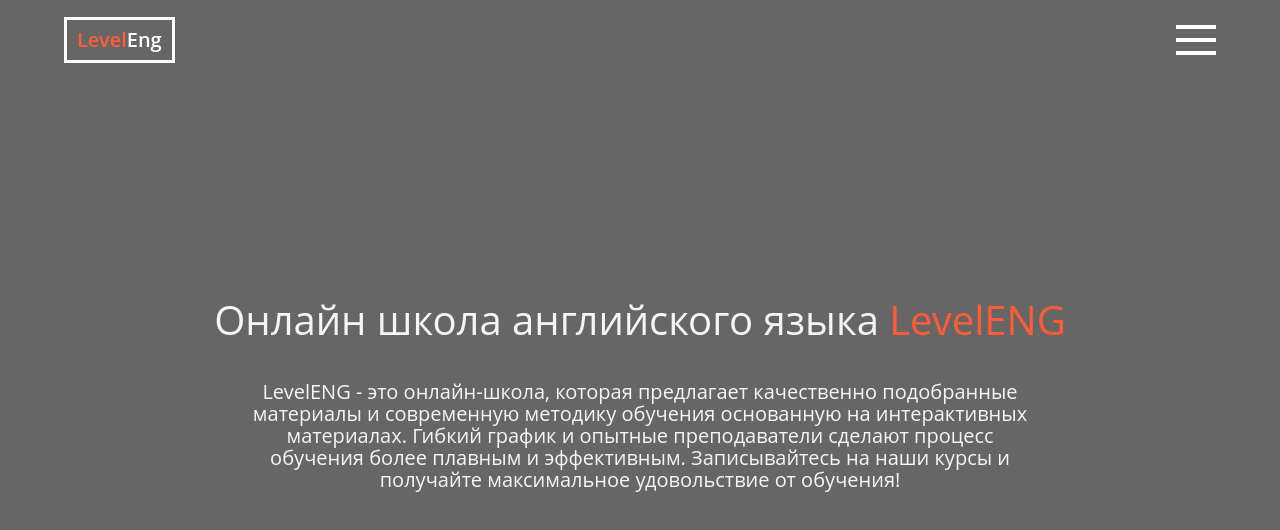
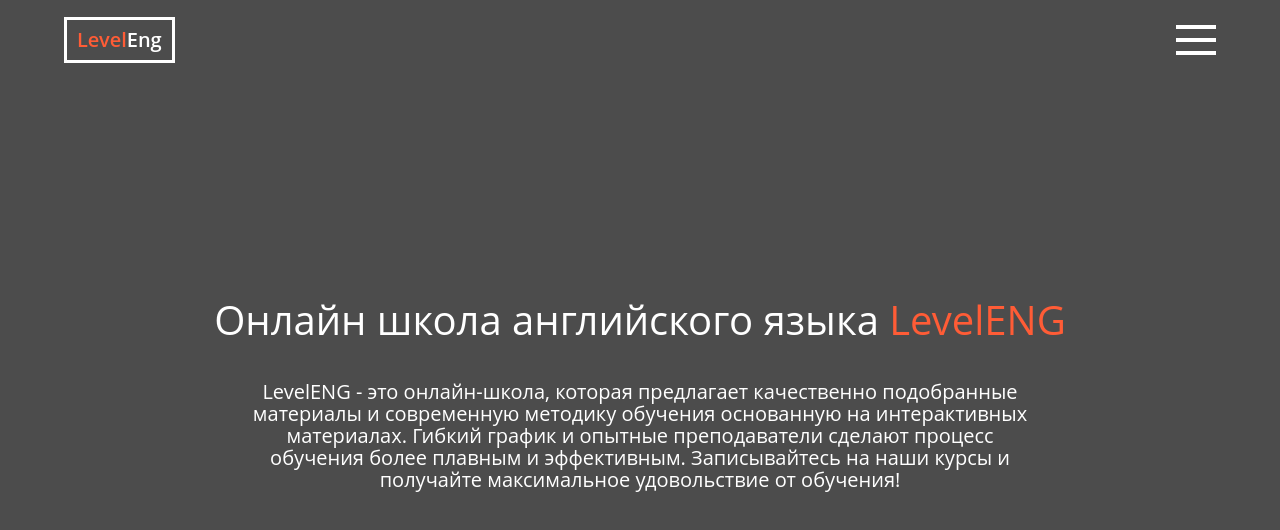
Before and after one commit to FarMK1703/landing-page-school, a plain HTML site: page index.html in a window 1280 px wide. Drawn offline with nearby package versions, Linux system fonts and the light colour scheme.

Commit message:
opacity changed

```diff
--- a/style.css
+++ b/style.css
@@ -132,7 +132,7 @@
 
 .header-wrapper{
   background-color: rgb(0,0,0); /* Fallback color */
-  background-color: rgba(0,0,0,0.6); /* Black w/ opacity */
+  background-color: rgba(0,0,0,0.7); /* Black w/ opacity */
   width: 100%;
   height: 100%;
   display: flex;
@@ -228,7 +228,7 @@
 header h1{
   text-align: center;
 
-  color: #F5F5F5;
+  color: #fff;
   font-size: 40px;
   font-weight: 500;
 
@@ -255,7 +255,7 @@
   text-align: center;
   width: 800px;
   font-size: 20px;
-  color: #F5F5F5;
+  color: #fff;
   line-height: 22px;
 
 
```
